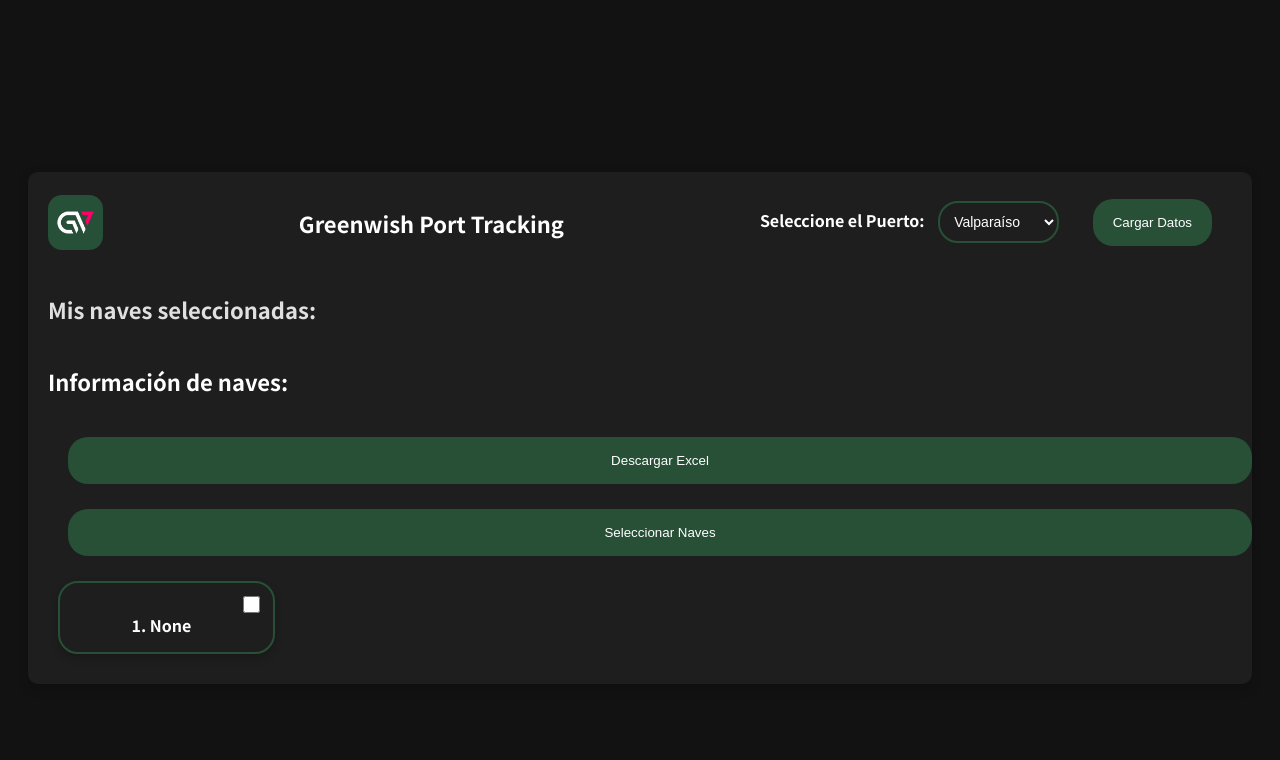
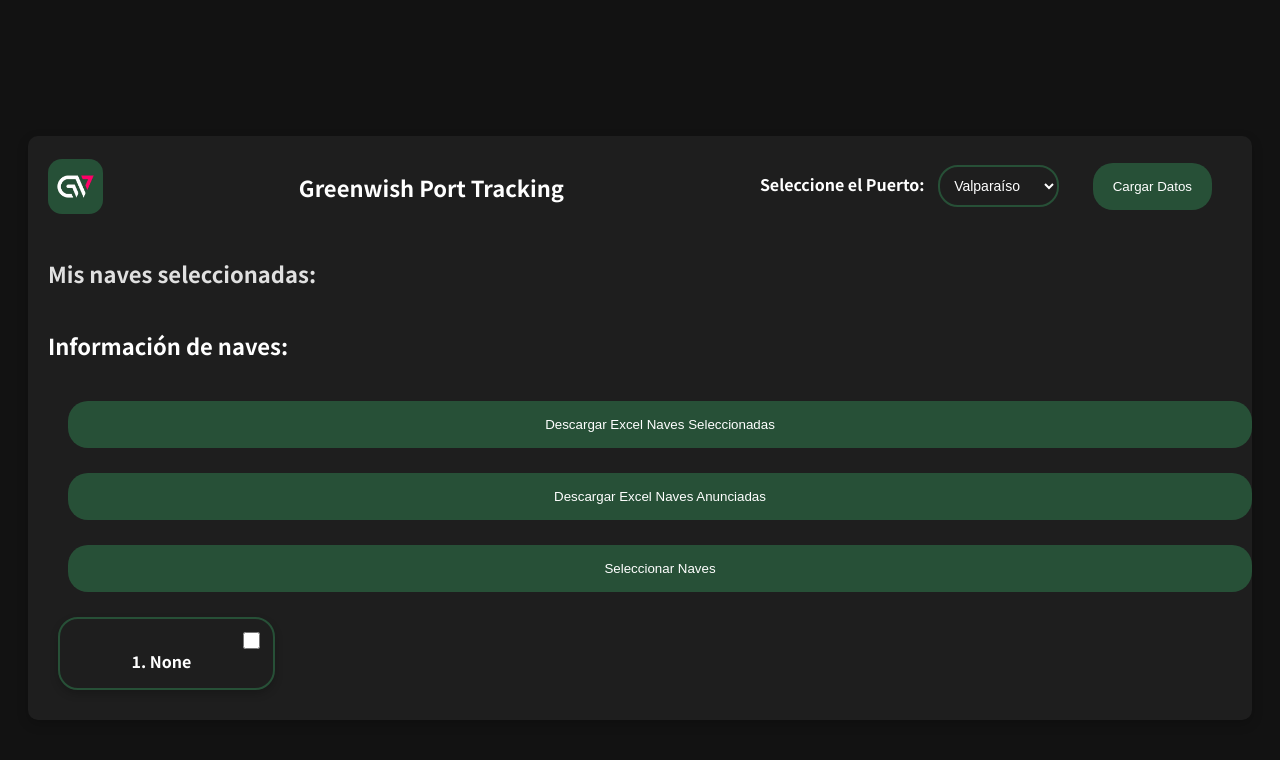
Before and after one commit to sebaqqq/Greenwish-Railway, a Django app: template info/templates/info/index.html in a window 1280 px wide. Shown: the top 760 px of the page. Run offline with Django 5.2, Linux system fonts and the light colour scheme; the template is opened without the code that fills it: most values are stand-ins (such as "Sample title", 1, 10 or a date in 2020); data that the repository does not hold is empty.

Commit message:
cambio en el excel, se agrego excel de naves anunciadas

```diff
--- a/info/templates/info/index.html
+++ b/info/templates/info/index.html
@@ -73,9 +73,13 @@
         <form method="POST" action="{% url 'descargar_excel' %}">
           {% csrf_token %}
           <input type="hidden" name="puerto" value="{{ puerto }}">
-          <button type="submit" name="descargar_excel" class="btn-seleccionar">Descargar Excel</button>
+          <button type="submit" name="descargar_excel" class="btn-seleccionar">Descargar Excel Naves Seleccionadas</button>
         </form>
 
+        <form method="POST" action="{% url 'descargar_excel_anunciadas' %}">
+          {% csrf_token %}
+          <button type="submit" name="descargar_excel_anunciadas" class="btn-seleccionar">Descargar Excel Naves Anunciadas</button>
+        </form>
 
         <form method="post">
           {% csrf_token %}
@@ -97,7 +101,6 @@
     </div>
 
     <script>
-
       function checkUpdates() {
         var puerto = "{{ puerto }}";
         fetch("{% url 'check_updates' %}?puerto=" + encodeURIComponent(puerto))
@@ -116,7 +119,6 @@
       }
       setInterval(checkUpdates, 60000);
       checkUpdates();
-
 
       document.querySelectorAll('.view-details').forEach(function(button) {
         button.addEventListener('click', function(e) {
--- a/info/urls.py
+++ b/info/urls.py
@@ -8,4 +8,5 @@ urlpatterns = [
     path('seleccionar-naves/', views.seleccionar_naves, name='seleccionar_naves'),
     path('check_updates/', views.check_updates, name='check_updates'),
     path('descargar_excel/', views.descargar_excel, name='descargar_excel'),
+    path('descargar_excel_anunciadas/', views.descargar_excel_naves_anunciadas, name='descargar_excel_anunciadas'),
 ]
--- a/info/views.py
+++ b/info/views.py
@@ -269,7 +269,7 @@ def parse_fecha(fecha_str, origen="valparaiso"):
     except Exception:
         return None
 
-def scrape_data(url):
+def datos_valparaiso_anunciadas(url):
     html_texto = requests.get(url, verify=False).text
     soup = BeautifulSoup(html_texto, 'html.parser')
 
@@ -319,31 +319,25 @@ def datos_san_antonio_anunciadas(url):
             "Upgrade-Insecure-Requests": "1"
         }
 
-        # Realizamos una única solicitud para obtener el HTML
-        response = requests.get(url, headers=headers, verify=False, timeout=16)
-        response.raise_for_status()  # Verificamos si la respuesta es exitosa
+        response = requests.get(url, headers=headers, verify=False, timeout=15)
+        response.raise_for_status()
 
-        # Analizamos el contenido de la página
         soup = BeautifulSoup(response.text, 'html.parser')
 
-        # Extraemos los encabezados de la tabla
         encabezados = soup.find('tr', class_='GridViewHeader').find_all('th')
         encabezado_texto = [encabezado.text.strip() for encabezado in encabezados]
 
-        # Extraemos las filas de datos
         filas = soup.find_all('tr', class_=['GridView', 'GridViewAlternativa'])
 
         datos = []
 
-        # Procesamos cada fila de la tabla
         for fila in filas:
             columnas = fila.find_all('td')
-            if len(columnas) >= len(encabezado_texto):  # Verificamos que la fila tenga suficientes columnas
+            if len(columnas) >= len(encabezado_texto):
                 fila_datos = {encabezado_texto[i]: columnas[i].text.strip() for i in range(len(encabezado_texto))}
                 eta = fila_datos.get("E.T.A.", "").strip()
                 nave = fila_datos.get("Nave", "").strip()
 
-                # Solo agregamos a los datos si "E.T.A." y "Nave" no están vacíos
                 if eta and nave:
                     datos.append({
                         "E.T.A.": eta,
@@ -357,7 +351,162 @@ def datos_san_antonio_anunciadas(url):
     except Exception as e:
         print(f"Error al procesar los datos de San Antonio: {e}")
 
-    return []  # Retornamos una lista vacía si ocurre un error
+    return []
+
+
+# def descargar_excel(request):
+#     print("Entrando en la vista descargar_excel...")
+
+#     if 'descargar_excel' in request.POST:
+#         print("Formulario recibido con la opción de descarga.")
+
+#         global_selected_ships = request.session.get('selected_ships', {})
+#         seleccionados_valparaiso = global_selected_ships.get('Valparaíso', [])
+#         seleccionados_san_antonio = global_selected_ships.get('San Antonio', [])
+
+#         if not seleccionados_valparaiso and not seleccionados_san_antonio:
+#             print("No hay naves seleccionadas.")
+#             return HttpResponse("No hay naves seleccionadas.", status=400)
+
+#         datos_seleccionados_valparaiso = []
+#         datos_seleccionados_san_antonio = []
+
+#         datos_valparaiso, clave_valparaiso = cargar_datos("Valparaíso")
+#         for idx in seleccionados_valparaiso:
+#             if idx < len(datos_valparaiso):
+#                 datos_seleccionados_valparaiso.append(datos_valparaiso[idx])
+
+#         datos_san_antonio, clave_san_antonio = cargar_datos("San Antonio")
+#         for idx in seleccionados_san_antonio:
+#             if idx < len(datos_san_antonio):
+#                 datos_seleccionados_san_antonio.append(datos_san_antonio[idx])
+
+#         url_valparaiso_anunciadas = "https://pln.puertovalparaiso.cl/pln/"
+#         datos_naves_anunciadas_valpo = datos_valparaiso_anunciadas(url_valparaiso_anunciadas)
+
+#         url_san_antonio_anunciadas = "https://gessup.puertosanantonio.com/Planificaciones/general.aspx"
+#         datos_naves_anunciadas_sa = datos_san_antonio_anunciadas(url_san_antonio_anunciadas)
+
+#         response = HttpResponse(content_type="application/vnd.openxmlformats-officedocument.spreadsheetml.sheet")
+#         response['Content-Disposition'] = 'attachment; filename=naves_seleccionadas.xlsx'
+
+#         workbook = xlsxwriter.Workbook(response)
+#         date_format = workbook.add_format({'num_format': 'dd/mm/yyyy'})
+
+#         # **Hoja 1: Valparaíso**
+#         ws_valparaiso = workbook.add_worksheet("Valparaíso")
+#         encabezados_valparaiso = ["Nombre Nave", "Fecha", "Hora"]
+#         ws_valparaiso.write_row('A1', encabezados_valparaiso)
+
+#         for i, nave in enumerate(datos_seleccionados_valparaiso, start=1):
+#             nombre = nave.get("Nombre Nave", "Pending")
+#             fecha_str = nave.get("Fecha", "Pending")
+#             hora = nave.get("Hora", "Pending")
+
+#             fecha_dt = parse_fecha(fecha_str, origen="valparaiso")
+
+#             ws_valparaiso.write(i, 0, nombre)
+#             if fecha_dt:
+#                 ws_valparaiso.write_datetime(i, 1, fecha_dt, date_format)
+#             else:
+#                 ws_valparaiso.write(i, 1, fecha_str)
+#             ws_valparaiso.write(i, 2, hora)
+
+#         ws_valparaiso.set_tab_color('green')
+
+#         # **Hoja 2: San Antonio**
+#         ws_sanantonio = workbook.add_worksheet("San Antonio")
+#         encabezados_sanantonio = ["Nombre Nave", "Fecha", "Hora"]
+#         ws_sanantonio.write_row('A1', encabezados_sanantonio)
+
+#         for i, nave in enumerate(datos_seleccionados_san_antonio, start=1):
+#             nombre = nave.get("nave", "Pending")
+#             fecha_str = nave.get("fecha", "Pending")
+#             hora = nave.get("hora", "Pending")
+
+#             fecha_dt = parse_fecha(fecha_str, origen="san_antonio")
+
+#             ws_sanantonio.write(i, 0, nombre)
+#             if fecha_dt:
+#                 ws_sanantonio.write_datetime(i, 1, fecha_dt, date_format)
+#             else:
+#                 ws_sanantonio.write(i, 1, fecha_str)
+#             ws_sanantonio.write(i, 2, hora)
+
+#         ws_sanantonio.set_tab_color('blue')
+
+#         # **Hoja 3: Valparaíso-Naves Anunciadas**
+#         ws_naves_anunciadas_valpo = workbook.add_worksheet("Valparaíso-NavesAnunciadas")
+#         encabezados_anunciadas_valpo = ["Nave", "Fecha", "Hora", "PS"]
+#         ws_naves_anunciadas_valpo.write_row('A1', encabezados_anunciadas_valpo)
+
+#         for i, nave in enumerate(datos_naves_anunciadas_valpo, start=1):
+#             ws_naves_anunciadas_valpo.write(i, 0, nave.get("Nave", "Sin información"))
+#             ws_naves_anunciadas_valpo.write(i, 1, nave.get("Fecha", "No disponible"))
+#             ws_naves_anunciadas_valpo.write(i, 2, nave.get("Hora", "No disponible"))
+#             ws_naves_anunciadas_valpo.write(i, 3, nave.get("PS", "No disponible"))
+
+#         ws_naves_anunciadas_valpo.set_tab_color('orange')
+
+#         # **Hoja 4: San Antonio-Naves Anunciadas**
+#         ws_naves_anunciadas_sa = workbook.add_worksheet("SanAntonio-NavesAnunciadas")
+#         encabezados_anunciadas_sa = ["E.T.A.", "Nave"]
+#         ws_naves_anunciadas_sa.write_row('A1', encabezados_anunciadas_sa)
+
+#         for i, nave in enumerate(datos_naves_anunciadas_sa, start=1):
+#             ws_naves_anunciadas_sa.write(i, 0, nave.get("E.T.A.", "No disponible"))
+#             ws_naves_anunciadas_sa.write(i, 1, nave.get("Nave", "Sin información"))
+
+#         ws_naves_anunciadas_sa.set_tab_color('purple')
+
+#         workbook.close()
+#         return response
+
+#     else:
+#         print("Solicitud no válida")
+#         return HttpResponse("Solicitud no válida", status=400)
+
+def descargar_excel_naves_anunciadas(request):
+    print("Generando archivo Excel para naves anunciadas...")
+
+    # URLs de las páginas de Valparaíso y San Antonio para naves anunciadas
+    url_valparaiso_anunciadas = "https://pln.puertovalparaiso.cl/pln/"
+    url_san_antonio_anunciadas = "https://gessup.puertosanantonio.com/Planificaciones/general.aspx"
+
+    # Obtener datos de naves anunciadas
+    datos_naves_anunciadas_valpo = datos_valparaiso_anunciadas(url_valparaiso_anunciadas)
+    datos_naves_anunciadas_sa = datos_san_antonio_anunciadas(url_san_antonio_anunciadas)
+
+    # Preparar respuesta HTTP para descargar el Excel
+    response = HttpResponse(content_type="application/vnd.openxmlformats-officedocument.spreadsheetml.sheet")
+    response['Content-Disposition'] = 'attachment; filename=naves_anunciadas.xlsx'
+
+    # Crear el archivo Excel con xlsxwriter
+    workbook = xlsxwriter.Workbook(response)
+
+    # Hoja: Valparaíso-Naves Anunciadas
+    ws_naves_anunciadas_valpo = workbook.add_worksheet("Valparaíso-NavesAnunciadas")
+    encabezados_anunciadas_valpo = ["Nave", "Fecha", "Hora", "PS"]
+    ws_naves_anunciadas_valpo.write_row('A1', encabezados_anunciadas_valpo)
+
+    for i, nave in enumerate(datos_naves_anunciadas_valpo, start=1):
+        ws_naves_anunciadas_valpo.write(i, 0, nave.get("Nave", "Sin información"))
+        ws_naves_anunciadas_valpo.write(i, 1, nave.get("Fecha", "No disponible"))
+        ws_naves_anunciadas_valpo.write(i, 2, nave.get("Hora", "No disponible"))
+        ws_naves_anunciadas_valpo.write(i, 3, nave.get("PS", "No disponible"))
+
+    # Hoja: San Antonio-Naves Anunciadas
+    ws_naves_anunciadas_sa = workbook.add_worksheet("SanAntonio-NavesAnunciadas")
+    encabezados_anunciadas_sa = ["E.T.A.", "Nave"]
+    ws_naves_anunciadas_sa.write_row('A1', encabezados_anunciadas_sa)
+
+    for i, nave in enumerate(datos_naves_anunciadas_sa, start=1):
+        ws_naves_anunciadas_sa.write(i, 0, nave.get("E.T.A.", "No disponible"))
+        ws_naves_anunciadas_sa.write(i, 1, nave.get("Nave", "Sin información"))
+
+    # Cerrar el archivo Excel
+    workbook.close()
+    return response
 
 
 def descargar_excel(request):
@@ -386,12 +535,6 @@ def descargar_excel(request):
         for idx in seleccionados_san_antonio:
             if idx < len(datos_san_antonio):
                 datos_seleccionados_san_antonio.append(datos_san_antonio[idx])
-
-        url_valparaiso_anunciadas = "https://pln.puertovalparaiso.cl/pln/"
-        datos_naves_anunciadas_valpo = scrape_data(url_valparaiso_anunciadas)
-
-        url_san_antonio_anunciadas = "https://gessup.puertosanantonio.com/Planificaciones/general.aspx"
-        datos_naves_anunciadas_sa = datos_san_antonio_anunciadas(url_san_antonio_anunciadas)
 
         response = HttpResponse(content_type="application/vnd.openxmlformats-officedocument.spreadsheetml.sheet")
         response['Content-Disposition'] = 'attachment; filename=naves_seleccionadas.xlsx'
@@ -441,36 +584,13 @@ def descargar_excel(request):
 
         ws_sanantonio.set_tab_color('blue')
 
-        # **Hoja 3: Valparaíso-Naves Anunciadas**
-        ws_naves_anunciadas_valpo = workbook.add_worksheet("Valparaíso-NavesAnunciadas")
-        encabezados_anunciadas_valpo = ["Nave", "Fecha", "Hora", "PS"]
-        ws_naves_anunciadas_valpo.write_row('A1', encabezados_anunciadas_valpo)
-
-        for i, nave in enumerate(datos_naves_anunciadas_valpo, start=1):
-            ws_naves_anunciadas_valpo.write(i, 0, nave.get("Nave", "Sin información"))
-            ws_naves_anunciadas_valpo.write(i, 1, nave.get("Fecha", "No disponible"))
-            ws_naves_anunciadas_valpo.write(i, 2, nave.get("Hora", "No disponible"))
-            ws_naves_anunciadas_valpo.write(i, 3, nave.get("PS", "No disponible"))
-
-        ws_naves_anunciadas_valpo.set_tab_color('orange')
-
-        # **Hoja 4: San Antonio-Naves Anunciadas**
-        ws_naves_anunciadas_sa = workbook.add_worksheet("SanAntonio-NavesAnunciadas")
-        encabezados_anunciadas_sa = ["E.T.A.", "Nave"]
-        ws_naves_anunciadas_sa.write_row('A1', encabezados_anunciadas_sa)
-
-        for i, nave in enumerate(datos_naves_anunciadas_sa, start=1):
-            ws_naves_anunciadas_sa.write(i, 0, nave.get("E.T.A.", "No disponible"))
-            ws_naves_anunciadas_sa.write(i, 1, nave.get("Nave", "Sin información"))
-
-        ws_naves_anunciadas_sa.set_tab_color('purple')
-
         workbook.close()
         return response
 
     else:
         print("Solicitud no válida")
         return HttpResponse("Solicitud no válida", status=400)
+
 
 def seleccionar_naves(request):
     if request.method == "POST":
```
